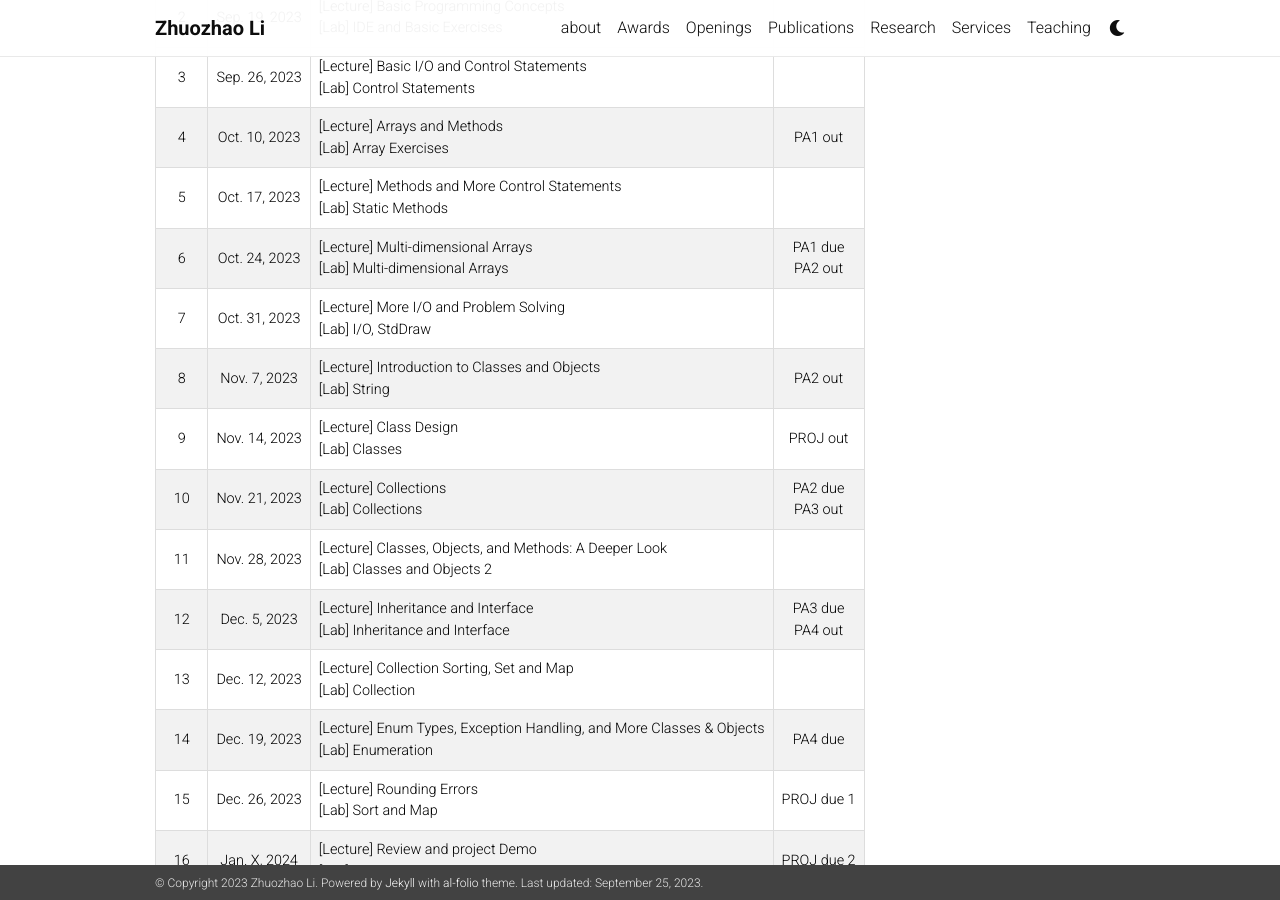
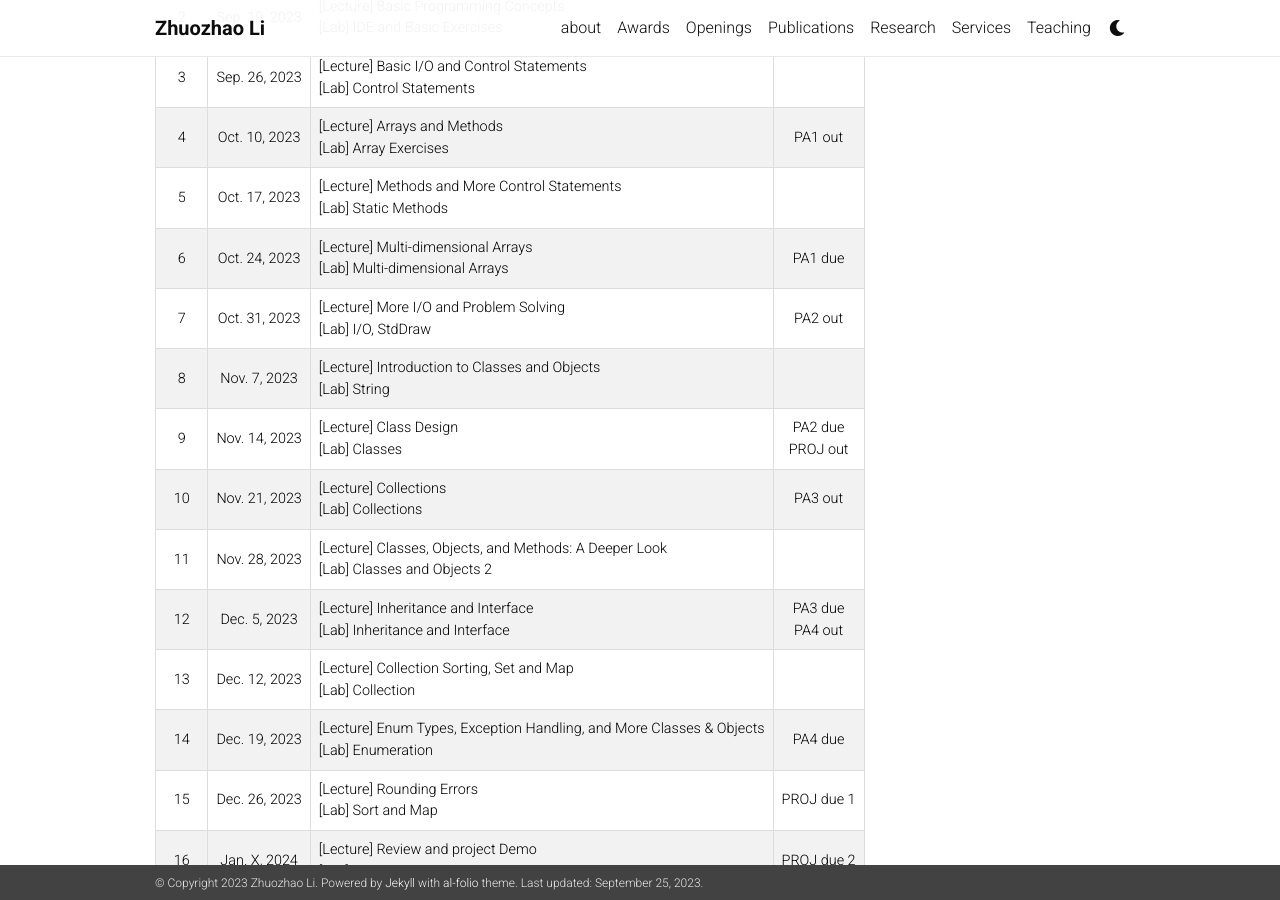
Before and after one commit to ZhuozhaoLi/ZhuozhaoLi.github.io, a Jekyll site: the page built from _courses/CS110/2023Fall.markdown, in a window 1280 px wide and 900 px high, scrolled down 1661 px. Built offline with Jekyll 4.4.1, drawn with Linux system fonts in a browser that asks for light colours; nearby versions of some CDN libraries; comment, search, counter and statistics services are not loaded; a style sheet for code colours, icons or effects is not loaded.

Commit message:
Update 2023Fall.markdown

```diff
--- a/_courses/CS110/2023Fall.markdown
+++ b/_courses/CS110/2023Fall.markdown
@@ -105,11 +105,11 @@ Acronyms: PA = Programming Assignment, PROJ = Project
 | 3        | Sep. 26, 2023 | [Lecture] Basic I/O and Control Statements<br>[Lab] Control Statements                      |                                |
 | 4        | Oct. 10, 2023 | [Lecture] Arrays and Methods<br>[Lab] Array Exercises                                       | PA1 out                        |
 | 5        | Oct. 17, 2023 | [Lecture] Methods and More Control Statements<br>[Lab] Static Methods                       |                                |
-| 6        | Oct. 24, 2023 | [Lecture] Multi-dimensional Arrays<br>[Lab] Multi-dimensional Arrays                        | PA1 due<br>PA2 out             |
-| 7        | Oct. 31, 2023 | [Lecture] More I/O and Problem Solving<br>[Lab] I/O, StdDraw                                |                                |
-| 8        | Nov. 7, 2023  | [Lecture] Introduction to Classes and Objects<br>[Lab] String                               | PA2 out                        |
-| 9        | Nov. 14, 2023 | [Lecture] Class Design<br>[Lab] Classes                                                     | PROJ out                       |
-| 10       | Nov. 21, 2023 | [Lecture] Collections<br>[Lab] Collections                                                  | PA2 due<br>PA3 out             |
+| 6        | Oct. 24, 2023 | [Lecture] Multi-dimensional Arrays<br>[Lab] Multi-dimensional Arrays                        | PA1 due                        |
+| 7        | Oct. 31, 2023 | [Lecture] More I/O and Problem Solving<br>[Lab] I/O, StdDraw                                | PA2 out                        |
+| 8        | Nov. 7, 2023  | [Lecture] Introduction to Classes and Objects<br>[Lab] String                               |                                |
+| 9        | Nov. 14, 2023 | [Lecture] Class Design<br>[Lab] Classes                                                     | PA2 due<br>PROJ out            |
+| 10       | Nov. 21, 2023 | [Lecture] Collections<br>[Lab] Collections                                                  | PA3 out                        |
 | 11       | Nov. 28, 2023 | [Lecture] Classes, Objects, and Methods: A Deeper Look <br>[Lab] Classes and Objects 2      |                                |
 | 12       | Dec. 5, 2023  | [Lecture] Inheritance and Interface <br>[Lab] Inheritance and Interface                     | PA3 due<br>PA4 out             |
 | 13       | Dec. 12, 2023 | [Lecture] Collection Sorting, Set and Map<br>[Lab] Collection                               |                                |
```
